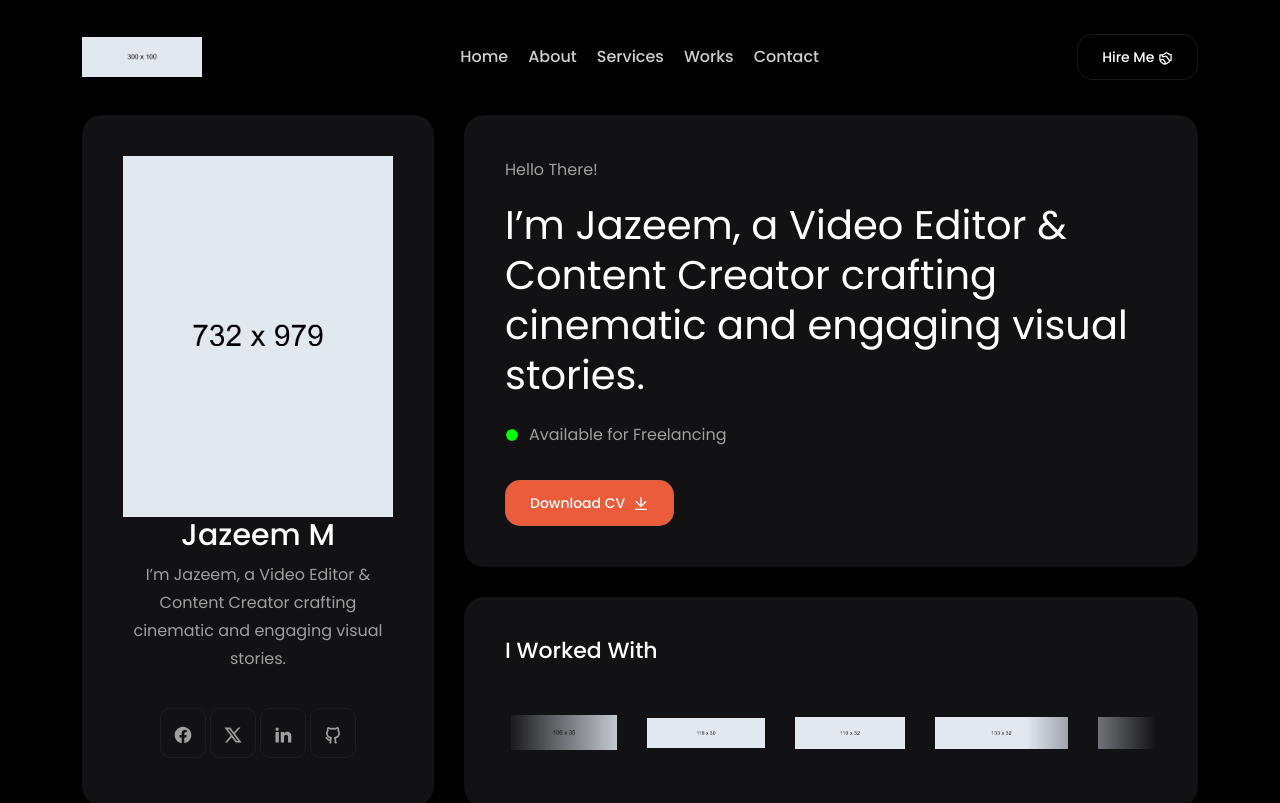
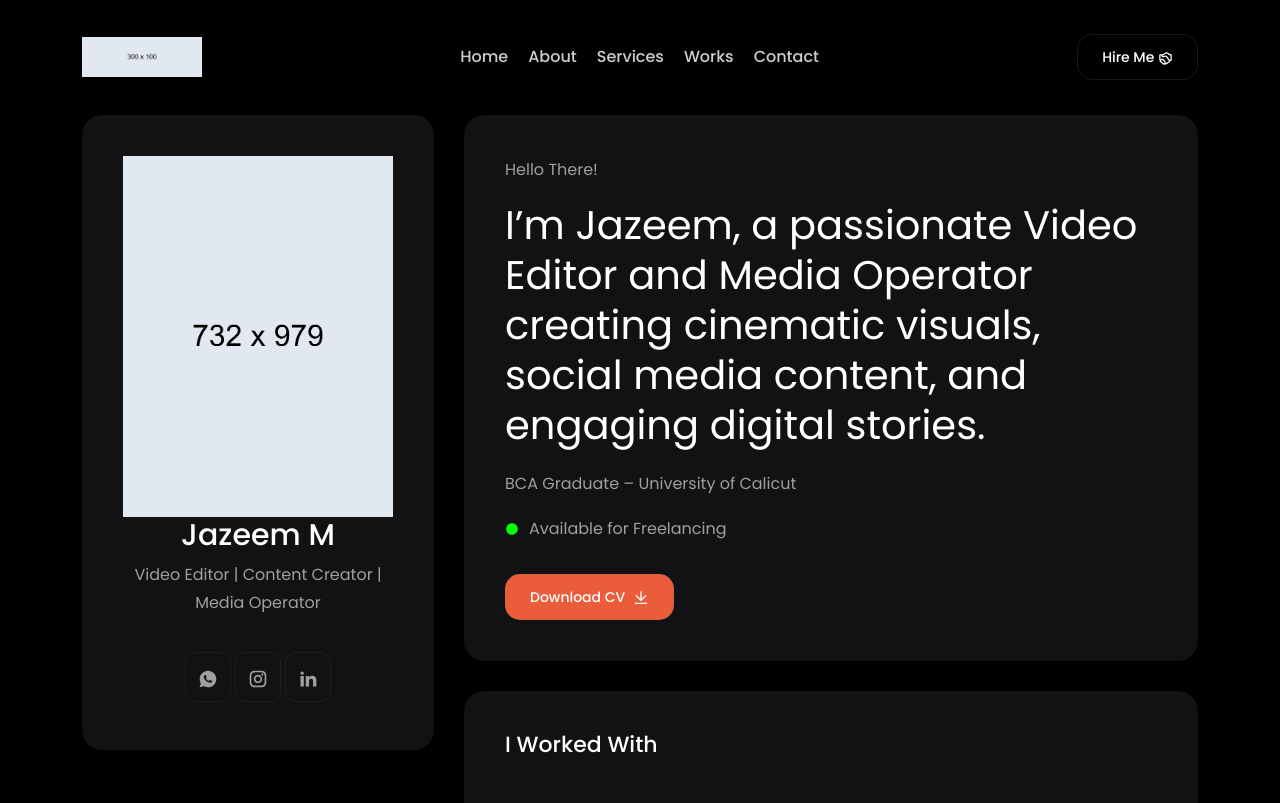
Before and after one commit to zayaaan-al/Jazeem-s-Portfolio, a Next.js app: page / in a window 1280 px wide. Shown: the top 803 px of the page. Built offline with nearby package versions, Linux system fonts and the light colour scheme.

Commit message:
social media links

```diff
--- a/src/components/sections/hero.jsx
+++ b/src/components/sections/hero.jsx
@@ -1,58 +1,122 @@
 'use client'
 import React from 'react'
-import Link from 'next/link';
-import { RiFacebookCircleFill, RiTwitterXLine, RiLinkedinFill, RiGithubLine, RiCircleFill, RiDownloadLine } from '@remixicon/react'
-import PartnersMarquee from './partnersMarquee';
-import SlideUp from '@/utlits/animations/slideUp';
+import Link from 'next/link'
+import {
+  RiWhatsappFill,
+  RiInstagramLine,
+  RiLinkedinFill,
+  RiCircleFill,
+  RiDownloadLine
+} from '@remixicon/react'
+
+import PartnersMarquee from './partnersMarquee'
+import SlideUp from '@/utlits/animations/slideUp'
 
 const Hero = () => {
   return (
     <section id="about" className="about-area">
       <div className="container">
         <div className="row">
-                    {/* <!-- START ABOUT IMAGE DESIGN AREA --> */}
+
+          {/* PROFILE IMAGE */}
           <div className="col-lg-4">
             <SlideUp>
               <div className="about-image-part">
-                                <img src={"/images/about/profile.png"} alt="About Me" />
+
+                <img src="/images/about/profile.png" alt="Jazeem M" />
+
                 <h2>Jazeem M</h2>
-                                <p>I’m Jazeem, a Video Editor & Content Creator crafting cinematic and engaging visual stories.</p>
+
+                <p>
+                  Video Editor | Content Creator | Media Operator
+                </p>
+
                 <div className="about-social text-center">
                   <ul>
-                                        <li><Link href=""><RiFacebookCircleFill size={20} /></Link></li>
-                                        <li><Link href=""><RiTwitterXLine size={20} /></Link></li>
-                                        <li><Link href=""><RiLinkedinFill size={20} /></Link></li>
-                                        <li><Link href=""><RiGithubLine size={20} /></Link></li>
+
+                    <li>
+                      <a
+                        href="https://wa.me/918075289709"
+                        target="_blank"
+                        rel="noopener noreferrer"
+                      >
+                        <RiWhatsappFill size={20} />
+                      </a>
+                    </li>
+
+                    <li>
+                      <a
+                        href="https://www.instagram.com/jazeem_mhmd?igsh=MXAydmdmYmpqZmZleg%3D%3D&utm_source=qr"
+                        target="_blank"
+                        rel="noopener noreferrer"
+                      >
+                        <RiInstagramLine size={20} />
+                      </a>
+                    </li>
+
+                    <li>
+                      <a
+                        href="https://www.linkedin.com/in/jazeem-m/"
+                        target="_blank"
+                        rel="noopener noreferrer"
+                      >
+                        <RiLinkedinFill size={20} />
+                      </a>
+                    </li>
+
                   </ul>
                 </div>
+
               </div>
             </SlideUp>
           </div>
-                    {/* <!-- / END ABOUT IMAGE DESIGN AREA -->
-                    <!-- START ABOUT TEXT DESIGN AREA --> */}
+
+
+          {/* HERO CONTENT */}
           <div className="col-lg-8">
             <SlideUp>
               <div className="about-content-part">
+
                 <p>Hello There!</p>
+
                 <h2>
-I’m Jazeem, a Video Editor & Content Creator crafting cinematic and engaging visual stories.                                </h2>
+                  I’m Jazeem, a passionate Video Editor and Media Operator
+                  creating cinematic visuals, social media content,
+                  and engaging digital stories.
+                </h2>
+
+                <p>
+                  BCA Graduate – University of Calicut
+                </p>
+
                 <div className="adress-field">
                   <ul>
-                                        <li className='d-flex align-items-center'><i><RiCircleFill size={14} /></i> Available for Freelancing</li>
+                    <li className="d-flex align-items-center">
+                      <i><RiCircleFill size={14} /></i>
+                      Available for Freelancing
+                    </li>
                   </ul>
                 </div>
+
                 <div className="hero-btns">
-  <a href="/JAZEEM_M.pdf" download className="theme-btn">
+                  <a
+                    href="/JAZEEM_M.pdf"
+                    download
+                    className="theme-btn"
+                  >
                     Download CV <i><RiDownloadLine size={16} /></i>
                   </a>
                 </div>
+
               </div>
             </SlideUp>
+
             <SlideUp>
               <PartnersMarquee />
             </SlideUp>
+
           </div>
-                    {/* <!-- / END ABOUT TEXT DESIGN AREA --> */}
+
         </div>
       </div>
     </section>
```
Lines whose indentation alone changed are shown as unchanged.
